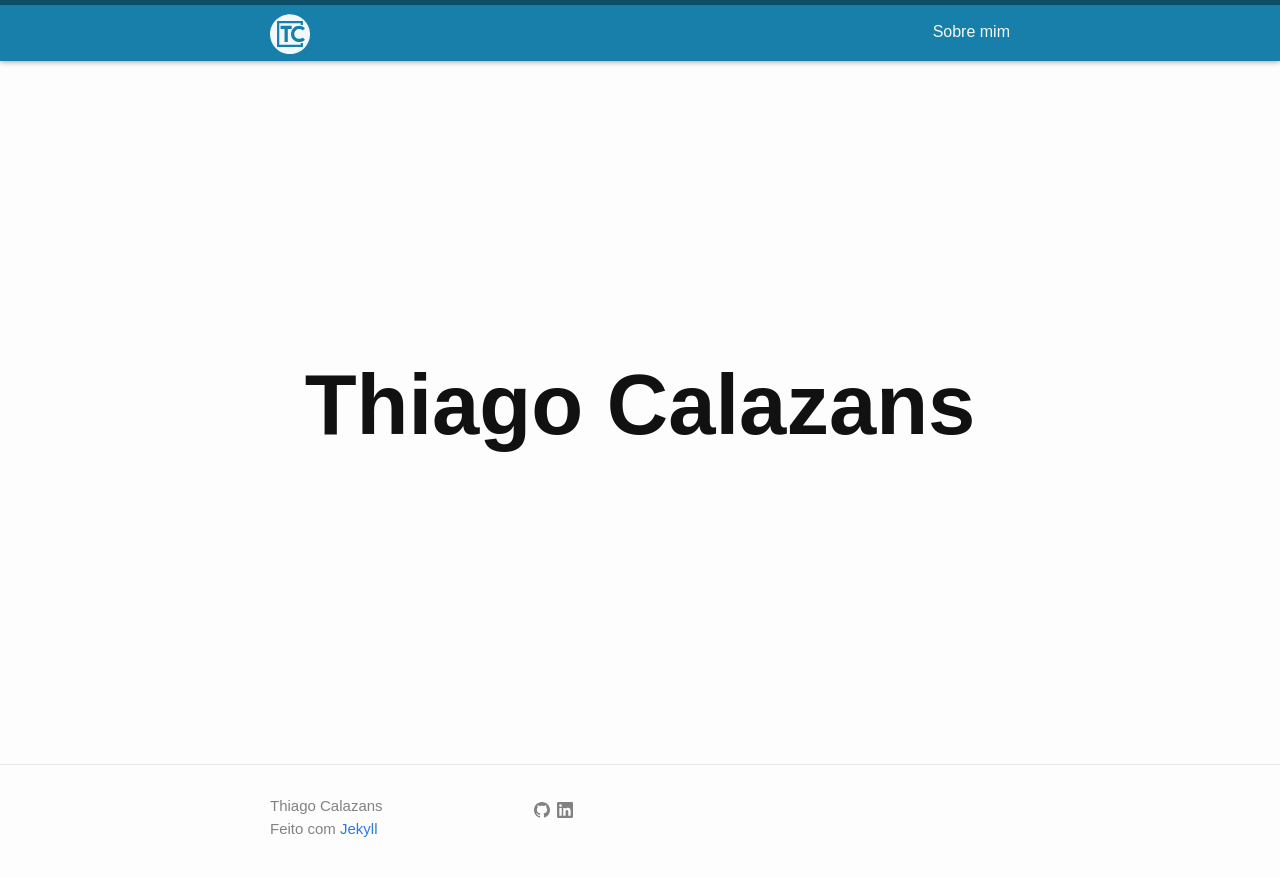
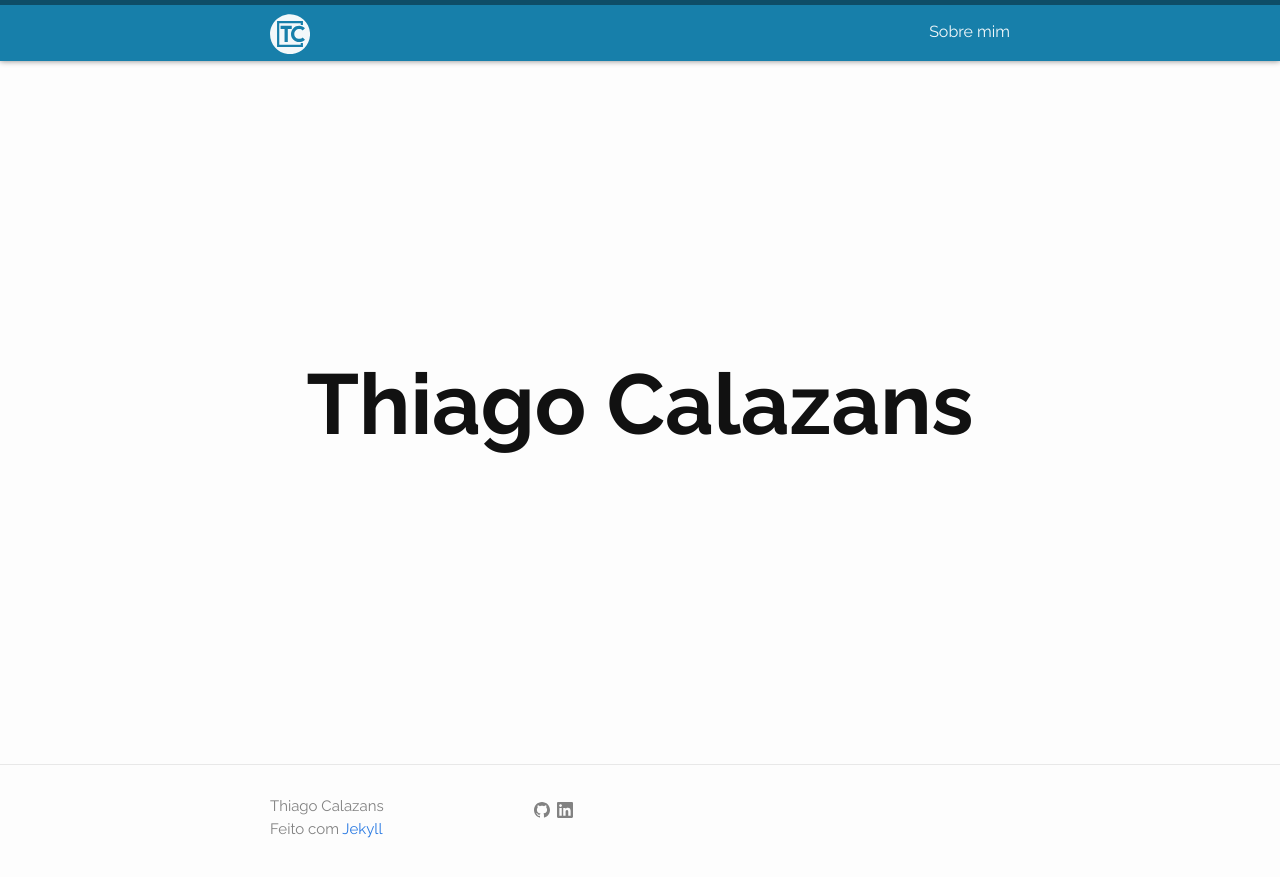
Before and after one commit to calazzza/calazzza.github.io, a Jekyll site: the page built from index.md, in a window 1280 px wide. Shown: the top 877 px of the page. Built offline with Jekyll 4.4.1, drawn with Linux system fonts in a browser that asks for light colours; some web fonts are replaced.

Commit message:
Change site font

```diff
--- a/_includes/head.html
+++ b/_includes/head.html
@@ -5,7 +5,7 @@
   {%- seo -%}
   <link rel="stylesheet" href="{{ "/assets/main.css" | relative_url }}">
   <link rel="icon" href="/assets/img/favicon.png" type="image/ico" />
-  <link href="https://fonts.googleapis.com/css?family=Mukta+Mahee" rel="stylesheet">
+  <link href="https://fonts.googleapis.com/css?family=Raleway:400,700,800" rel="stylesheet">
   {%- feed_meta -%}
   {%- if jekyll.environment == 'production' and site.google_analytics -%}
     {%- include google-analytics.html -%}
--- a/_sass/minima/_base.scss
+++ b/_sass/minima/_base.scss
@@ -26,7 +26,7 @@ body {
   display: flex;
   min-height: 100vh;
   flex-direction: column;
-  font-family: 'Mukta Mahee', sans-serif;
+  font-family: 'Raleway', sans-serif;
 }
 
 
--- a/_sass/minima/_layout.scss
+++ b/_sass/minima/_layout.scss
@@ -18,7 +18,7 @@
 
 .site-title {
   @include relative-font-size(1.625);
-  font-weight: bold;
+  font-weight: 700;
   line-height: $base-line-height * $base-font-size * 2.25;
   letter-spacing: -1px;
   margin-bottom: 0;
```
